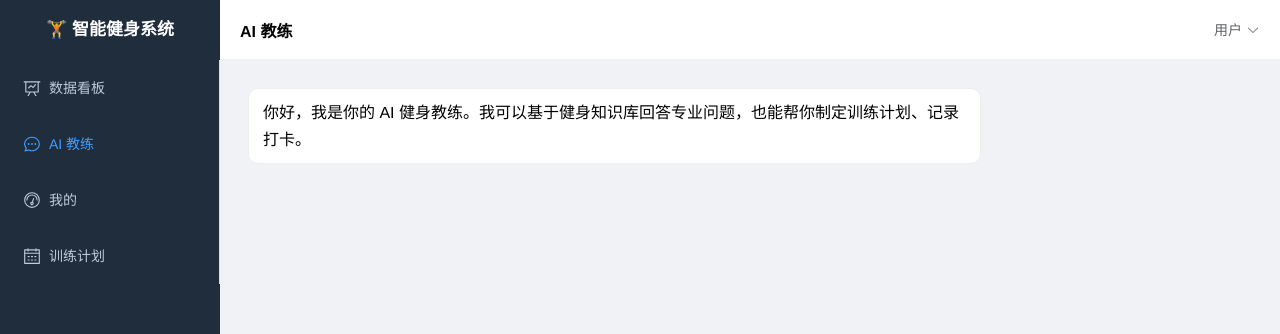
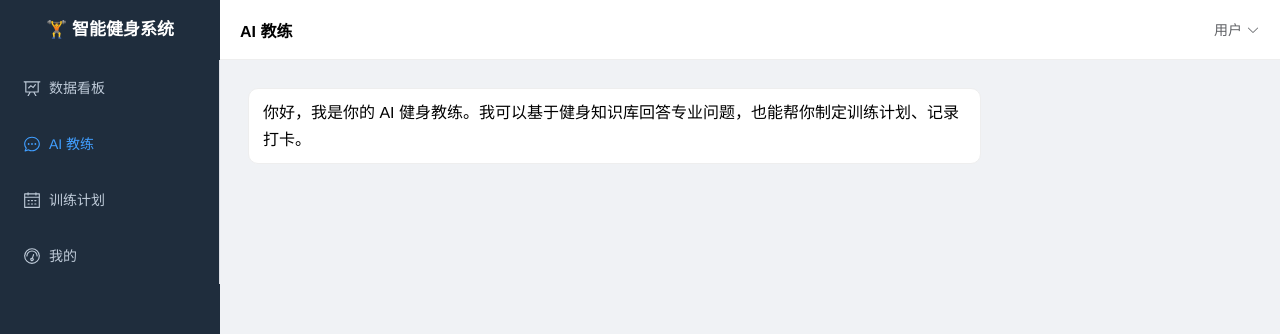
Before and after one commit to WJQ-malao/MindMuscle, a Vue app in the folder frontend/: page /chat in a window 1280 px wide. Shown: the top 334 px of the page. Built offline with nearby package versions, Linux system fonts and the light colour scheme; sample sign-in values are in the browser's storage.

Commit message:
PC菜单顺序调整: 我的置于末位(数据看板/AI教练/训练计划/我的)

```diff
--- a/frontend/src/layout/MainLayout.vue
+++ b/frontend/src/layout/MainLayout.vue
@@ -14,8 +14,8 @@
         <template v-else>
           <el-menu-item index="/dashboard"><el-icon><DataLine /></el-icon>数据看板</el-menu-item>
           <el-menu-item index="/chat"><el-icon><ChatDotRound /></el-icon>AI 教练</el-menu-item>
+          <el-menu-item index="/workout"><el-icon><Calendar /></el-icon>训练计划</el-menu-item>
           <el-menu-item index="/metrics"><el-icon><Odometer /></el-icon>我的</el-menu-item>
-          <el-menu-item index="/workout"><el-icon><Calendar /></el-icon>训练计划</el-menu-item>
         </template>
       </el-menu>
     </el-aside>
```
